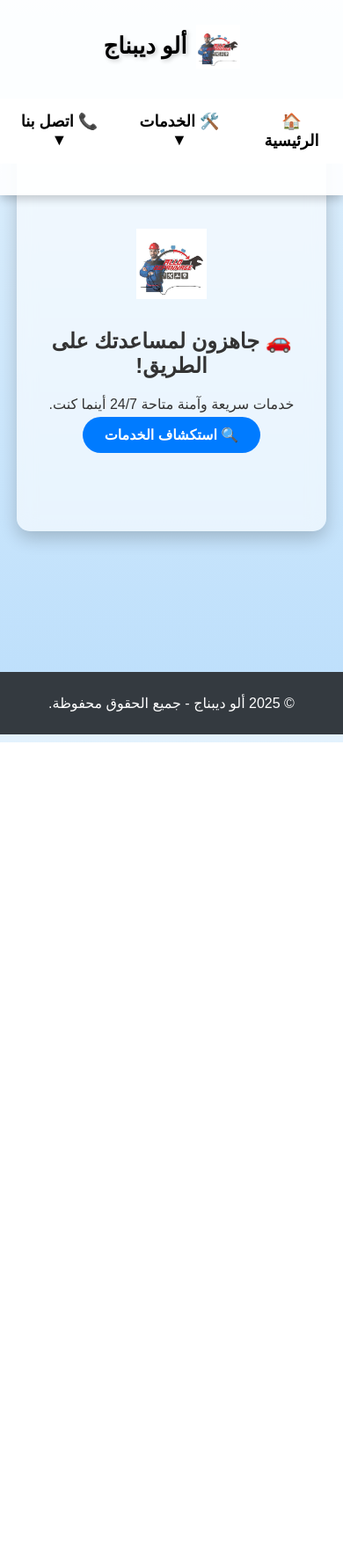
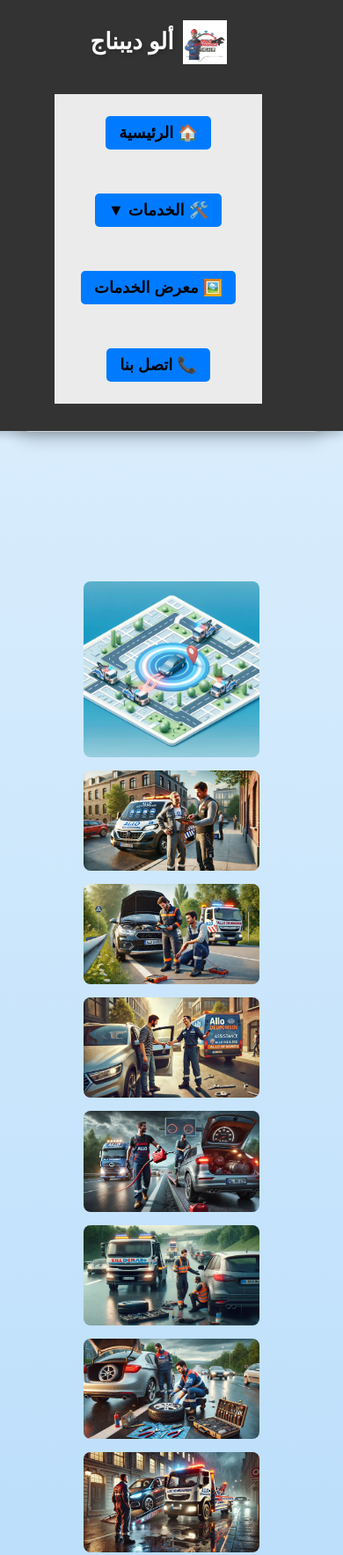
Before and after one commit to amineskii/allodepannage, a plain HTML site: page index.html in a window 390 px wide. Shown: the top 1768 px of the page at 88% size. Before the commit the page ends 844 px from the top, so only its background shows below. Drawn offline with Linux system fonts and the light colour scheme.

Commit message:
Add files via upload

```diff
--- a/index.html
+++ b/index.html
@@ -6,10 +6,97 @@
     <title> ألو ديبناج | خدمات المساعدة على الطريق</title>
     <link rel="stylesheet" href="styles.css">
     <script defer src="script.js"></script>
+    <link rel="icon" href="favicon.ico" type="image/x-icon">
+    <style>
+        body {
+            font-family: Arial, sans-serif;
+            margin: 0;
+            padding: 0;
+            box-sizing: border-box;
+        }
+        .gallery {
+            display: flex;
+            flex-wrap: wrap;
+            justify-content: center;
+            gap: 15px;
+            padding: 20px;
+        }
+        .gallery img {
+            width: 100%;
+            max-width: 200px;
+            height: auto;
+            object-fit: cover;
+            border-radius: 8px;
+            transition: transform 0.3s, opacity 0.3s;
+            cursor: pointer;
+        }
+        .gallery img:hover {
+            transform: scale(1.1);
+            opacity: 0.8;
+        }
+        .image-popup {
+            display: none;
+            position: fixed;
+            top: 50%;
+            left: 50%;
+            transform: translate(-50%, -50%);
+            background: rgba(0, 0, 0, 0.8);
+            padding: 20px;
+            z-index: 1000;
+            border-radius: 8px;
+            max-width: 90%;
+            max-height: 90%;
+            text-align: center;
+        }
+        .image-popup img {
+            max-width: 100%;
+            max-height: 100%;
+            border-radius: 8px;
+        }
+        .image-popup .close-popup {
+            position: absolute;
+            top: 10px;
+            right: 15px;
+            cursor: pointer;
+            font-size: 24px;
+            color: white;
+        }
+        header, footer {
+            text-align: center;
+            padding: 15px;
+            background: #333;
+            color: white;
+        }
+        nav ul {
+            list-style: none;
+            padding: 0;
+            display: flex;
+            justify-content: center;
+            flex-wrap: wrap;
+        }
+        nav ul li {
+            margin: 10px;
+        }
+        nav ul li a {
+            text-decoration: none;
+            color: white;
+            padding: 8px 15px;
+            border-radius: 5px;
+            background: #007BFF;
+            display: inline-block;
+        }
+        @media (max-width: 768px) {
+            nav ul {
+                flex-direction: column;
+                text-align: center;
+            }
+            .gallery {
+                padding: 10px;
+            }
+        }
+    </style>
 </head>
 <body>
-
-    <!-- رأس الصفحة -->
     <header>
         <div class="logo-container">
             <img src="logo.png" alt="شعار ألو ديبناج" class="logo">
@@ -19,40 +106,56 @@
             <ul class="nav-list">
                 <li><a href="#home">🏠 الرئيسية</a></li>
                 <li class="dropdown">
-                    <a href="#">🛠️ الخدمات ▼</a>
+                    <a href="#services">🛠️ الخدمات ▼</a>
                     <ul class="dropdown-content">
                         <li><a href="#towing">🚙 سحب السيارات</a></li>
                         <li><a href="#repair">🛠️ إصلاح الأعطال</a></li>
                         <li><a href="#fuel">⛽ تعبئة الوقود</a></li>
-                        <li><a href="#unlock">🔑 فتح الأبواب</a></li>
+                        <li><a href="unlock.html">🔑 فتح الأبواب</a></li>
                         <li><a href="#emergency">⚠️ الاستجابة للطوارئ</a></li>
                         <li><a href="#membership">📜 الاشتراك</a></li>
                         <li><a href="#tracking">📍 تتبع المركبات</a></li>
                     </ul>
                 </li>
-                <li class="dropdown">
-                    <a href="#">📞 اتصل بنا ▼</a>
-                    <ul class="dropdown-content">
-                        <li><a href="tel:+213000000000">📞 الاتصال عبر الهاتف</a></li>
-                        <li><a href="#" id="send-location">💬 الاتصال عبر واتساب</a></li>
-                    </ul>
-                </li>
+                <li><a href="#gallery">🖼️ معرض الخدمات</a></li>
+                <li><a href="#contact">📞 اتصل بنا</a></li>
             </ul>
         </nav>
     </header>
 
-    <!-- الصفحة الرئيسية -->
     <section id="home" class="hero">
-        <img src="logo.png" alt="شعار ألو ديبناج" class="hero-logo">
         <h2>🚗 جاهزون لمساعدتك على الطريق!</h2>
         <p>خدمات سريعة وآمنة متاحة 24/7 أينما كنت.</p>
-        <a href="#services" class="btn">🔍 استكشاف الخدمات</a>
     </section>
 
-    <!-- التذييل -->
+    <section id="gallery" class="gallery">
+        <img src="image1.jpg" alt="صورة 1" onclick="openImage(this.src)">
+        <img src="image2.jpg" alt="صورة 2" onclick="openImage(this.src)">
+        <img src="image3.jpg" alt="صورة 3" onclick="openImage(this.src)">
+        <img src="image4.jpg" alt="صورة 4" onclick="openImage(this.src)">
+        <img src="image5.jpg" alt="صورة 5" onclick="openImage(this.src)">
+        <img src="image6.jpg" alt="صورة 6" onclick="openImage(this.src)">
+        <img src="image7.jpg" alt="صورة 7" onclick="openImage(this.src)">
+        <img src="image8.jpg" alt="صورة 8" onclick="openImage(this.src)">
+    </section>
+
+    <div class="image-popup" id="popup">
+        <span class="close-popup" onclick="closeImage()">&times;</span>
+        <img id="popup-img" src="" alt="">
+    </div>
+
+    <script>
+        function openImage(src) {
+            document.getElementById("popup-img").src = src;
+            document.getElementById("popup").style.display = "block";
+        }
+        function closeImage() {
+            document.getElementById("popup").style.display = "none";
+        }
+    </script>
+
     <footer>
         <p>© 2025 ألو ديبناج - جميع الحقوق محفوظة.</p>
     </footer>
-
 </body>
 </html>
```
Also changed, not shown: image1.jpg (added), image2.jpg (added), image3.jpg (added), image4.jpg (added), image5.jpg (added), image6.jpg (added), image7.jpg (added), image8.jpg (added).
